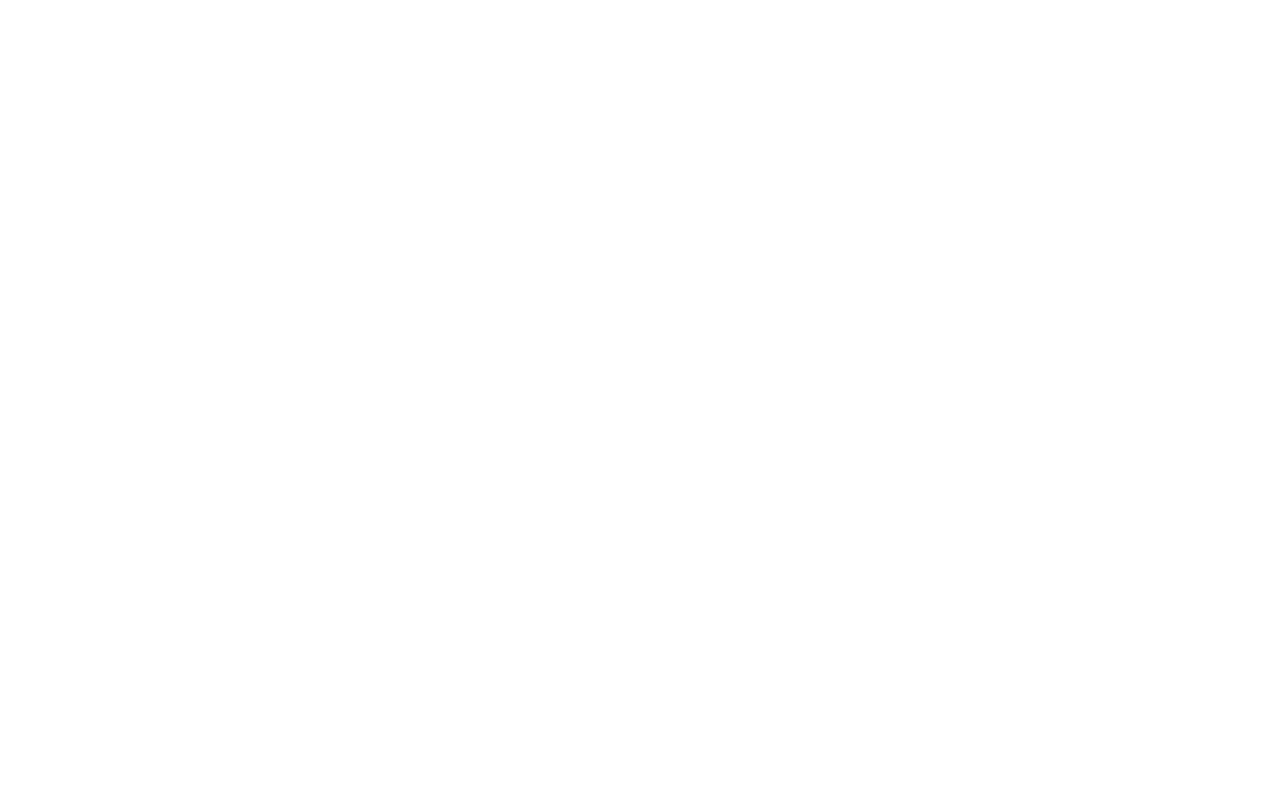
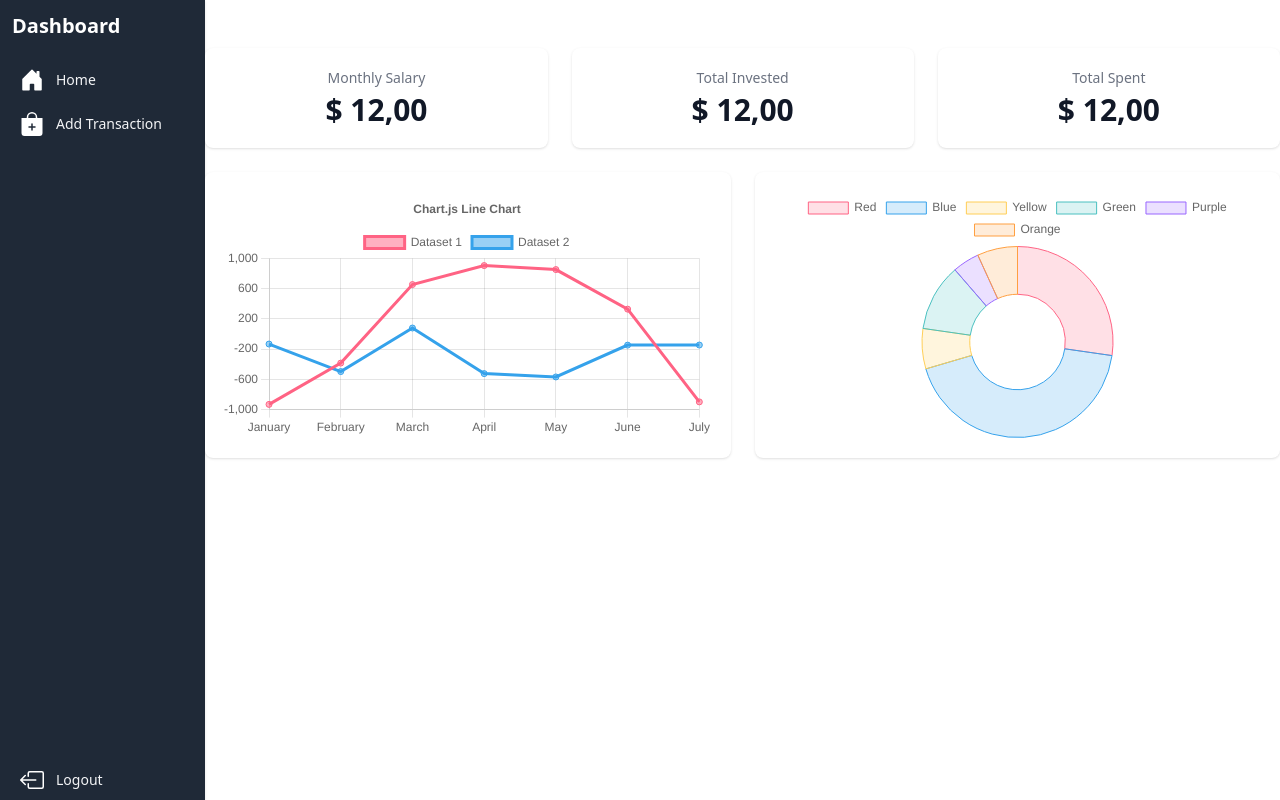
Before and after one commit to CaetanoGS/puc-final-thesis, a React (Create React App) app in the folder web-app/: page /dashboard in a window 1280 px wide. Before the commit this address had no page. Built offline with nearby package versions, Linux system fonts and the light colour scheme.

Commit message:
feat(core): Add charts
Charts added

```diff
--- /dev/null
+++ b/web-app/babel-plugin-macros.config.js
@@ -0,0 +1,5 @@
+module.exports = {
+    'fontawesome-svg-core': {
+      'license': 'free'
+    }
+  }
--- /dev/null
+++ b/web-app/babel.config.js
@@ -0,0 +1,6 @@
+module.exports = function (api) {
+    api.cache(true);
+    return {
+      plugins: ['macros'],
+    }
+  }
--- a/web-app/package.json
+++ b/web-app/package.json
@@ -9,7 +9,10 @@
     "@testing-library/jest-dom": "^5.16.5",
     "@testing-library/react": "^13.4.0",
     "@testing-library/user-event": "^13.5.0",
+    "babel-plugin-macros": "^3.1.0",
+    "chart.js": "^4.2.1",
     "react": "^18.2.0",
+    "react-chartjs-2": "^5.2.0",
     "react-dom": "^18.2.0",
     "react-router-dom": "^6.8.1",
     "react-scripts": "^5.0.1",
@@ -41,6 +44,7 @@
   },
   "devDependencies": {
     "autoprefixer": "^10.4.13",
+    "faker": "^5.5.3",
     "postcss": "^8.4.21",
     "tailwindcss": "^3.2.4"
   }
--- a/web-app/src/App.js
+++ b/web-app/src/App.js
@@ -1,5 +1,6 @@
 import Login from "./components/Login";
 import Register from "./components/Register";
+import Sidebar from "./components/Sidebar";
 import { BrowserRouter as Router, Routes, Route} from 'react-router-dom';
 
 
@@ -10,6 +11,7 @@
         <Routes>
           <Route path='/signup' element={<Register/>} />
           <Route path='/' element={<Login/>} />
+          <Route path='/dashboard' element={<Sidebar/>} />
         </Routes>
       </div>
     </Router>
--- a/web-app/src/components/Login.jsx
+++ b/web-app/src/components/Login.jsx
@@ -11,7 +11,7 @@
 
             <div className="flex flex-col justify-center">
 
-                <form action="" className="max-w-[400px] w-full mx-auto p-8 px-8 rounded-lg">
+                <form action="/dashboard" className="max-w-[400px] w-full mx-auto p-8 px-8 rounded-lg">
                     <p className=" text-center text-[#5678CE] text-2xl">Sign In</p>
 
                     <div className="flex flex-col py-2 text-gray-400">
--- a/web-app/src/components/Sidebar.jsx
+++ b/web-app/src/components/Sidebar.jsx
@@ -1,5 +1,89 @@
 /* eslint-disable jsx-a11y/anchor-is-valid */
 import React from "react";
+import {
+    Chart as ChartJS,
+    CategoryScale,
+    LinearScale,
+    PointElement,
+    LineElement,
+    Title,
+    Tooltip,
+    Legend,
+    ArcElement
+} from 'chart.js';
+import { Line, Doughnut } from 'react-chartjs-2';
+import faker from 'faker';
+
+ChartJS.register(
+    CategoryScale,
+    LinearScale,
+    PointElement,
+    LineElement,
+    Title,
+    Tooltip,
+    Legend,
+    ArcElement
+);
+
+const options = {
+    responsive: true,
+    plugins: {
+        legend: {
+            position: 'top',
+        },
+        title: {
+            display: true,
+            text: 'Chart.js Line Chart',
+        },
+    },
+};
+
+const labels = ['January', 'February', 'March', 'April', 'May', 'June', 'July'];
+
+const data = {
+    labels,
+    datasets: [
+        {
+            label: 'Dataset 1',
+            data: labels.map(() => faker.datatype.number({ min: -1000, max: 1000 })),
+            borderColor: 'rgb(255, 99, 132)',
+            backgroundColor: 'rgba(255, 99, 132, 0.5)',
+        },
+        {
+            label: 'Dataset 2',
+            data: labels.map(() => faker.datatype.number({ min: -1000, max: 1000 })),
+            borderColor: 'rgb(53, 162, 235)',
+            backgroundColor: 'rgba(53, 162, 235, 0.5)',
+        },
+    ],
+};
+
+const data1 = {
+    labels: ['Red', 'Blue', 'Yellow', 'Green', 'Purple', 'Orange'],
+    datasets: [
+        {
+            label: '# of Votes',
+            data: [12, 19, 3, 5, 2, 3],
+            backgroundColor: [
+                'rgba(255, 99, 132, 0.2)',
+                'rgba(54, 162, 235, 0.2)',
+                'rgba(255, 206, 86, 0.2)',
+                'rgba(75, 192, 192, 0.2)',
+                'rgba(153, 102, 255, 0.2)',
+                'rgba(255, 159, 64, 0.2)',
+            ],
+            borderColor: [
+                'rgba(255, 99, 132, 1)',
+                'rgba(54, 162, 235, 1)',
+                'rgba(255, 206, 86, 1)',
+                'rgba(75, 192, 192, 1)',
+                'rgba(153, 102, 255, 1)',
+                'rgba(255, 159, 64, 1)',
+            ],
+            borderWidth: 1,
+        },
+    ],
+};
 
 export default function Sidebar() {
     return (
@@ -9,35 +93,6 @@
                     <div className="flex items-center">
                         <h2 className="text-xl font-bold text-white">Dashboard</h2>
                     </div>
-                    <div className="relative">
-                        <span className="absolute inset-y-0 left-0 flex items-center py-4">
-                            <button
-                                type="submit"
-                                className="p-2 focus:outline-none focus:ring"
-                            >
-                                <svg
-                                    xmlns="http://www.w3.org/2000/svg"
-                                    className="w-6 h-6"
-                                    fill="none"
-                                    viewBox="0 0 24 24"
-                                    stroke="currentColor"
-                                    strokeWidth={2}
-                                >
-                                    <path
-                                        strokeLinecap="round"
-                                        strokeLinejoin="round"
-                                        d="M21 21l-6-6m2-5a7 7 0 11-14 0 7 7 0 0114 0z"
-                                    />
-                                </svg>
-                            </button>
-                        </span>
-                        <input
-                            type="search"
-                            name="Search"
-                            placeholder="Search..."
-                            className="w-full py-2 pl-10 text-sm rounded-md focus:outline-none"
-                        />
-                    </div>
                     <div className="flex-1">
                         <ul className="pt-2 pb-4 space-y-1 text-sm">
                             <li className="rounded-sm">
@@ -45,19 +100,8 @@
                                     href="/"
                                     className="flex items-center p-2 space-x-3 rounded-md"
                                 >
-                                    <svg
-                                        xmlns="http://www.w3.org/2000/svg"
-                                        className="w-6 h-6 text-gray-100"
-                                        fill="none"
-                                        viewBox="0 0 24 24"
-                                        stroke="currentColor"
-                                        strokeWidth={2}
-                                    >
-                                        <path
-                                            strokeLinecap="round"
-                                            strokeLinejoin="round"
-                                            d="M3 12l2-2m0 0l7-7 7 7M5 10v10a1 1 0 001 1h3m10-11l2 2m-2-2v10a1 1 0 01-1 1h-3m-6 0a1 1 0 001-1v-4a1 1 0 011-1h2a1 1 0 011 1v4a1 1 0 001 1m-6 0h6"
-                                        />
+                                    <svg xmlns="http://www.w3.org/2000/svg" width="24" height="24" fill="white" class="bi bi-house-door-fill" viewBox="0 0 16 16">
+                                        <path d="M6.5 14.5v-3.505c0-.245.25-.495.5-.495h2c.25 0 .5.25.5.5v3.5a.5.5 0 0 0 .5.5h4a.5.5 0 0 0 .5-.5v-7a.5.5 0 0 0-.146-.354L13 5.793V2.5a.5.5 0 0 0-.5-.5h-1a.5.5 0 0 0-.5.5v1.293L8.354 1.146a.5.5 0 0 0-.708 0l-6 6A.5.5 0 0 0 1.5 7.5v7a.5.5 0 0 0 .5.5h4a.5.5 0 0 0 .5-.5Z" />
                                     </svg>
                                     <span className="text-gray-100">Home</span>
                                 </a>
@@ -67,84 +111,17 @@
                                     href="/"
                                     className="flex items-center p-2 space-x-3 rounded-md"
                                 >
-                                    <svg
-                                        xmlns="http://www.w3.org/2000/svg"
-                                        className="w-6 h-6 text-gray-100"
-                                        fill="none"
-                                        viewBox="0 0 24 24"
-                                        stroke="currentColor"
-                                        strokeWidth={2}
-                                    >
-                                        <path
-                                            strokeLinecap="round"
-                                            strokeLinejoin="round"
-                                            d="M20 13V6a2 2 0 00-2-2H6a2 2 0 00-2 2v7m16 0v5a2 2 0 01-2 2H6a2 2 0 01-2-2v-5m16 0h-2.586a1 1 0 00-.707.293l-2.414 2.414a1 1 0 01-.707.293h-3.172a1 1 0 01-.707-.293l-2.414-2.414A1 1 0 006.586 13H4"
-                                        />
+                                    <svg xmlns="http://www.w3.org/2000/svg" width="24" height="24" fill="white" class="bi bi-bag-plus-fill" viewBox="0 0 16 16">
+                                        <path fill-rule="evenodd" d="M10.5 3.5a2.5 2.5 0 0 0-5 0V4h5v-.5zm1 0V4H15v10a2 2 0 0 1-2 2H3a2 2 0 0 1-2-2V4h3.5v-.5a3.5 3.5 0 1 1 7 0zM8.5 8a.5.5 0 0 0-1 0v1.5H6a.5.5 0 0 0 0 1h1.5V12a.5.5 0 0 0 1 0v-1.5H10a.5.5 0 0 0 0-1H8.5V8z" />
                                     </svg>
-                                    <span className="text-gray-100">Inbox</span>
+                                    <span className="text-gray-100">Add Transaction</span>
                                 </a>
                             </li>
-                            <li className="rounded-sm">
-                                <a
-                                    href="/"
-                                    className="flex items-center p-2 space-x-3 rounded-md"
-                                >
-                                    <svg
-                                        xmlns="http://www.w3.org/2000/svg"
-                                        className="w-6 h-6 text-gray-100"
-                                        fill="none"
-                                        viewBox="0 0 24 24"
-                                        stroke="currentColor"
-                                        strokeWidth={2}
-                                    >
-                                        <path
-                                            strokeLinecap="round"
-                                            strokeLinejoin="round"
-                                            d="M16 11V7a4 4 0 00-8 0v4M5 9h14l1 12H4L5 9z"
-                                        />
-                                    </svg>
-                                    <span className="text-gray-100">Orders</span>
-                                </a>
-                            </li>
-                            <li className="rounded-sm">
-                                <a href="#" className="flex items-center p-2 space-x-3 rounded-md">
-                                    <svg
-                                        xmlns="http://www.w3.org/2000/svg"
-                                        className="w-6 h-6 text-gray-100"
-                                        fill="none"
-                                        viewBox="0 0 24 24"
-                                        stroke="currentColor"
-                                        strokeWidth={2}
-                                    >
-                                        <path
-                                            strokeLinecap="round"
-                                            strokeLinejoin="round"
-                                            d="M10.325 4.317c.426-1.756 2.924-1.756 3.35 0a1.724 1.724 0 002.573 1.066c1.543-.94 3.31.826 2.37 2.37a1.724 1.724 0 001.065 2.572c1.756.426 1.756 2.924 0 3.35a1.724 1.724 0 00-1.066 2.573c.94 1.543-.826 3.31-2.37 2.37a1.724 1.724 0 00-2.572 1.065c-.426 1.756-2.924 1.756-3.35 0a1.724 1.724 0 00-2.573-1.066c-1.543.94-3.31-.826-2.37-2.37a1.724 1.724 0 00-1.065-2.572c-1.756-.426-1.756-2.924 0-3.35a1.724 1.724 0 001.066-2.573c-.94-1.543.826-3.31 2.37-2.37.996.608 2.296.07 2.572-1.065z"
-                                        />
-                                        <path
-                                            strokeLinecap="round"
-                                            strokeLinejoin="round"
-                                            d="M15 12a3 3 0 11-6 0 3 3 0 016 0z"
-                                        />
-                                    </svg>
-                                    <span className="text-gray-100">Settings</span>
-                                </a>
-                            </li>
-                            <li className="rounded-sm">
+                            <li className="rounded-sm absolute bottom-0">
                                 <a href="/" className="flex items-center p-2 space-x-3 rounded-md">
-                                    <svg
-                                        xmlns="http://www.w3.org/2000/svg"
-                                        className="w-6 h-6 text-gray-100"
-                                        fill="none"
-                                        viewBox="0 0 24 24"
-                                        stroke="currentColor"
-                                        strokeWidth={2}
-                                    >
-                                        <path
-                                            strokeLinecap="round"
-                                            strokeLinejoin="round"
-                                            d="M11 16l-4-4m0 0l4-4m-4 4h14m-5 4v1a3 3 0 01-3 3H6a3 3 0 01-3-3V7a3 3 0 013-3h7a3 3 0 013 3v1"
-                                        />
+                                    <svg xmlns="http://www.w3.org/2000/svg" width="24" height="24" fill="white" class="bi bi-box-arrow-left" viewBox="0 0 16 16">
+                                        <path fill-rule="evenodd" d="M6 12.5a.5.5 0 0 0 .5.5h8a.5.5 0 0 0 .5-.5v-9a.5.5 0 0 0-.5-.5h-8a.5.5 0 0 0-.5.5v2a.5.5 0 0 1-1 0v-2A1.5 1.5 0 0 1 6.5 2h8A1.5 1.5 0 0 1 16 3.5v9a1.5 1.5 0 0 1-1.5 1.5h-8A1.5 1.5 0 0 1 5 12.5v-2a.5.5 0 0 1 1 0v2z" />
+                                        <path fill-rule="evenodd" d="M.146 8.354a.5.5 0 0 1 0-.708l3-3a.5.5 0 1 1 .708.708L1.707 7.5H10.5a.5.5 0 0 1 0 1H1.707l2.147 2.146a.5.5 0 0 1-.708.708l-3-3z" />
                                     </svg>
                                     <span className="text-gray-100">Logout</span>
                                 </a>
@@ -157,27 +134,35 @@
                 <div className="grid grid-cols-1 gap-6 mb-6 lg:grid-cols-3">
                     <div className="w-full px-4 py-5 bg-white rounded-lg shadow">
                         <div className="text-sm font-medium text-gray-500 truncate text-center">
-                            Salary
+                            Monthly Salary
                         </div>
                         <div className="mt-1 text-3xl font-semibold text-gray-900 text-center">
                             $ 12,00
                         </div>
                     </div>
                     <div className="w-full px-4 py-5 bg-white rounded-lg shadow">
-                        <div className="text-sm font-medium text-gray-500 truncate">
-                            Total Profit
+                        <div className="text-sm font-medium text-gray-500 truncate text-center">
+                            Total Invested
                         </div>
-                        <div className="mt-1 text-3xl font-semibold text-gray-900">
-                            $ 450k
+                        <div className="mt-1 text-3xl font-semibold text-gray-900 text-center">
+                            $ 12,00
                         </div>
                     </div>
                     <div className="w-full px-4 py-5 bg-white rounded-lg shadow">
-                        <div className="text-sm font-medium text-gray-500 truncate">
-                            Total Orders
+                        <div className="text-sm font-medium text-gray-500 truncate text-center">
+                            Total Spent
                         </div>
-                        <div className="mt-1 text-3xl font-semibold text-gray-900">
-                            20k
+                        <div className="mt-1 text-3xl font-semibold text-gray-900 text-center">
+                            $ 12,00
                         </div>
+                    </div>
+                </div>
+                <div className="grid grid-cols-1 gap-6 mb-6 lg:grid-cols-2">
+                    <div className="w-full px-4 py-5 bg-white rounded-lg shadow">
+                        <Line options={options} data={data} />
+                    </div>
+                    <div className="w-full px-4 py-5 bg-white rounded-lg shadow">
+                        <Doughnut data={data1} options={{ maintainAspectRatio: false }} />
                     </div>
                 </div>
             </div>
```
Also changed, not shown: 1 other file (tests, documents, lock files or other folders).
